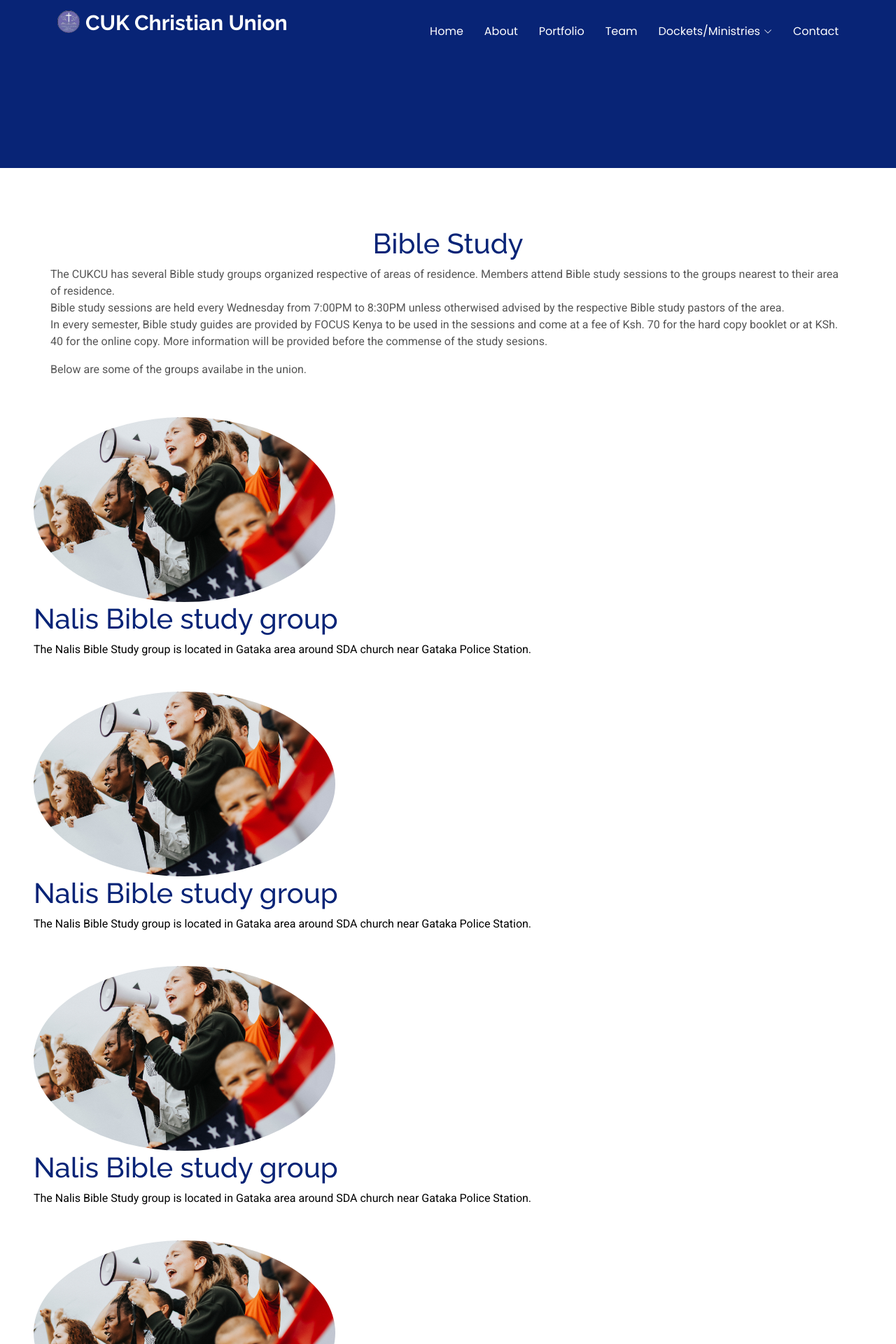
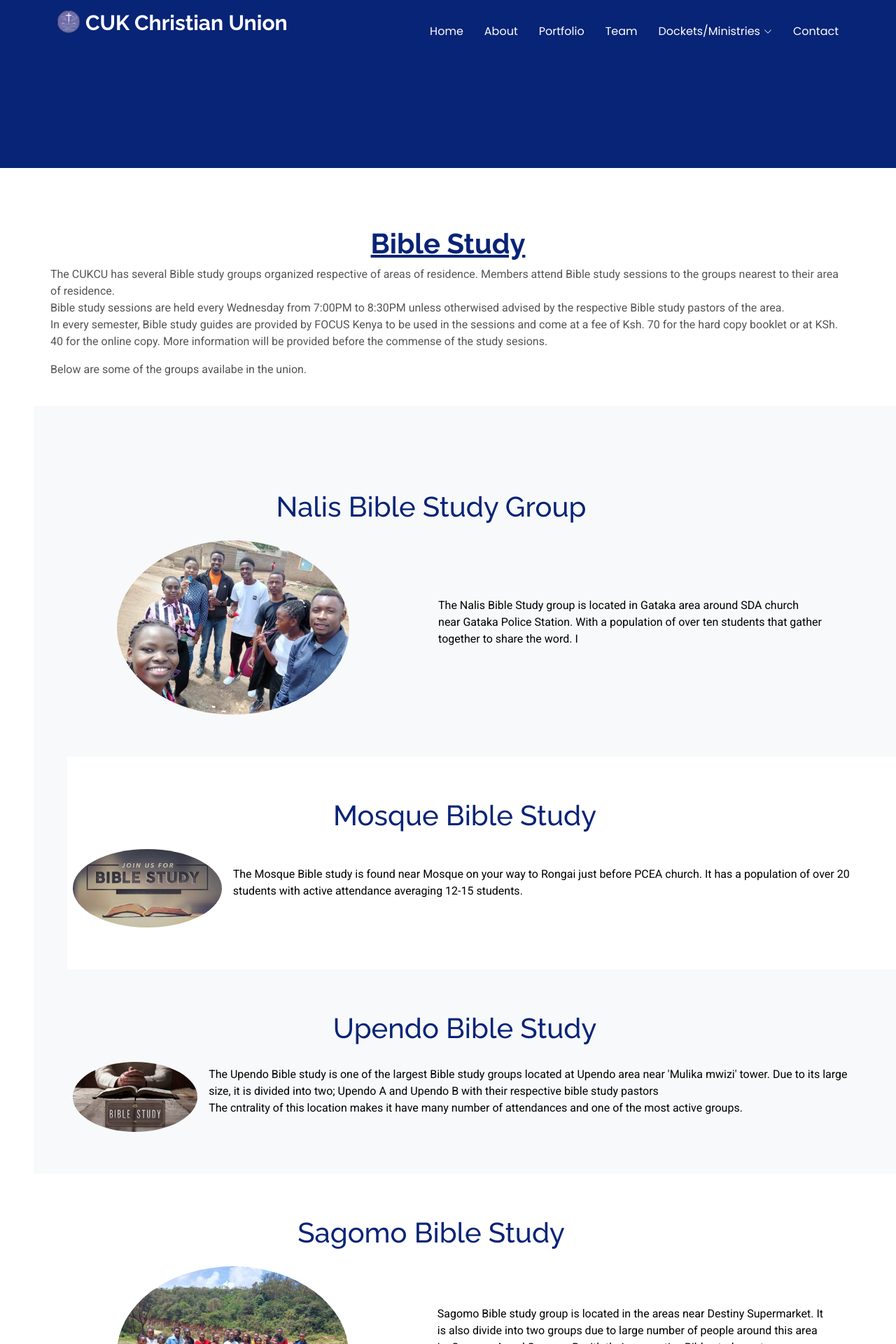
Before and after one commit to Cptzeph23/CUKCU, a Django app: page /bibleStudy/ in a window 1280 px wide. Shown: the top 1920 px of the page at 70% size. Run offline with Django 5.2, Linux system fonts and the light colour scheme; some libraries are stand-ins or nearby versions.

Commit message:
Initial Commit

```diff
--- a/templates/bibleStudy.html
+++ b/templates/bibleStudy.html
@@ -5,7 +5,7 @@
 
     <section>
     <div class="align-items-center align-content-center ms-5 me-5 p-4">
-        <h1 class="text-center">Bible Study</h1>
+        <h1 class="text-center fw-bolder text-decoration-underline">Bible Study</h1>
         <p>The CUKCU has several Bible study groups organized respective of areas of residence.
             Members attend Bible study sessions to the groups nearest to their area of residence. <br>
 
@@ -18,62 +18,145 @@
 
     <p>Below are some of the groups availabe in the union.</p>
     </div>
-    <div class="text-light ms-5 mt-3">
-      <div>
-          <div>
-              <img src="{% static 'assets/img/advocacy.jpeg' %}" alt="Advocacy" class="rounded-circle img-fluid" style="max-width: 35%; max-height: 20%">
+   <section class="text-light text-bg-light ms-5 ">
+<section class="text-light text-bg-light">
+  <div class="container text-center ms-0 me-0 ps-2">
+    <h1 class="mb-4">Nalis Bible Study Group</h1>
+    <div class="d-flex align-items-center justify-content-center">
+
+      <div class="me-3">
+        <img src="{% static 'assets/img/Nalis BS.jpeg' %}" alt="Advocacy" class="rounded-circle img-fluid" style="max-width: 60%; max-height: 40%;">
       </div>
-            <h1>Nalis Bible study group</h1>
-        <p class="text-black">The Nalis Bible Study group is located in Gataka area around SDA church near Gataka Police Station.</p>
 
+      <div class="text-start">
+        <p class="text-black">
+          The Nalis Bible Study group is located in Gataka area around SDA church near Gataka Police Station.
+            With a population of over ten students that gather together to share the word. I
+        </p>
       </div>
-        <div class="mt-5">
-          <div>
-              <img src="{% static 'assets/img/advocacy.jpeg' %}" alt="Advocacy" class="rounded-circle img-fluid" style="max-width: 35%; max-height: 20%">
     </div>
-            <h1>Nalis Bible study group</h1>
-        <p class="text-black">The Nalis Bible Study group is located in Gataka area around SDA church near Gataka Police Station.</p>
+  </div>
+</section>
+<section class="text-light ms-5">
+  <div class="container text-center ms-0 me-0 ps-2">
+    <h1 class="mb-4">Mosque Bible Study</h1>
+    <div class="d-flex align-items-center justify-content-center">
 
+      <div class="me-3">
+        <img src="{% static 'assets/img/Mosque.jpeg' %}" alt="Advocacy" class="rounded-circle img-fluid" style="max-width: 100%; max-height: 40%;">
       </div>
-        <div class="mt-5">
-          <div>
-              <img src="{% static 'assets/img/advocacy.jpeg' %}" alt="Advocacy" class="rounded-circle img-fluid" style="max-width: 35%; max-height: 20%">
+
+      <div class="text-start">
+        <p class="text-black">
+          The Mosque Bible study is found near Mosque on your way to Rongai just before PCEA church.
+            It has a population of over 20 students with active attendance averaging 12-15 students.
+
+        </p>
       </div>
-            <h1>Nalis Bible study group</h1>
-        <p class="text-black">The Nalis Bible Study group is located in Gataka area around SDA church near Gataka Police Station.</p>
+    </div>
+  </div>
+</section>
+    <section class="text-bg-light ms-5">
+  <div class="container text-center ms-0 me-0 ps-2">
+    <h1 class="mb-4">Upendo Bible Study</h1>
+    <div class="d-flex align-items-center justify-content-center">
 
+      <div class="me-3">
+        <img src="{% static 'assets/img/Upendo.jpeg' %}" alt="Advocacy" class="rounded-circle img-fluid" style="max-width: 100%; max-height: 40%;">
       </div>
-       <div class="mt-5">
-          <div>
-              <img src="{% static 'assets/img/advocacy.jpeg' %}" alt="Advocacy" class="rounded-circle img-fluid" style="max-width: 35%; max-height: 20%">
+
+      <div class="text-start">
+        <p class="text-black">
+          The Upendo Bible study is one of the largest Bible study groups located at Upendo area near
+            'Mulika mwizi' tower. Due to its large size, it is divided
+            into two; Upendo A and Upendo B with their respective bible study pastors
+            <br>
+            The cntrality of this location makes it have many number of attendances and one of the most active groups.
+        </p>
       </div>
-            <h1>Nalis Bible study group</h1>
-        <p class="text-black">The Nalis Bible Study group is located in Gataka area around SDA church near Gataka Police Station.</p>
+    </div>
+  </div>
+</section>
+<section class="text-light">
+  <div class="container text-center ms-0 me-0 ps-2">
+    <h1 class="mb-4">Sagomo Bible Study</h1>
+    <div class="d-flex align-items-center justify-content-center">
 
+      <div class="me-3">
+        <img src="{% static 'assets/img/sagomo.jpg' %}" alt="Advocacy" class="rounded-circle img-fluid" style="max-width: 60%; max-height: 40%;">
       </div>
-        <div class="mt-5">
-          <div>
-              <img src="{% static 'assets/img/advocacy.jpeg' %}" alt="Advocacy" class="rounded-circle img-fluid" style="max-width: 35%; max-height: 20%">
+
+      <div class="text-start">
+        <p class="text-black">
+         Sagomo Bible study group is located in the areas near Destiny Supermarket.
+            It is also divide into two groups due to large number of
+            people around this area i.e Sagomo A and Sagomo B with their respective Bible study pastors.
+            <br>
+            Since it is located near Destiny Supermarket, it is one of the largest Bible study groups
+            and among the most active in attendance and participation
+        </p>
       </div>
-            <h1>Nalis Bible study group</h1>
-        <p class="text-black">The Nalis Bible Study group is located in Gataka area around SDA church near Gataka Police Station.</p>
+    </div>
+  </div>
+</section>
+<section class="text-bg-light ms-5">
+  <div class="container text-center ms-0 me-0 ps-2">
+    <h1 class="mb-4">Kericho Bible Study</h1>
+    <div class="d-flex align-items-center justify-content-center">
 
+      <div class="me-3">
+        <img src="{% static 'assets/img/Kericho.jpeg' %}" alt="Advocacy" class="rounded-circle img-fluid" style="max-width: 100%; max-height: 40%;">
       </div>
-        <div class="mt-5">
-          <div>
-              <img src="{% static 'assets/img/advocacy.jpeg' %}" alt="Advocacy" class="rounded-circle img-fluid" style="max-width: 35%; max-height: 20%">
+
+      <div class="text-start">
+        <p class="text-black">
+          The Kericho BS is located around SKL apartments in Gataka near AIC church.
+            Population in this group is not as much as the rest of the groups due to it's far location on the exit of Gataka having few students residing here.
+        </p>
       </div>
-            <h1>Nalis Bible study group</h1>
-        <p class="text-black">The Nalis Bible Study group is located in Gataka area around SDA church near Gataka Police Station.</p>
+    </div>
+  </div>
+</section>
+    </section>
+    <section class="text-light ms-5">
+  <div class="container text-center ms-0 me-0 ps-2">
+    <h1 class="mb-4">School Group A, B & C </h1>
+    <div class="d-flex align-items-center justify-content-center">
 
+      <div class="me-3">
+        <img src="{% static 'assets/img/SchoolBS.jpeg' %}" alt="Advocacy" class="rounded-circle img-fluid" style="max-width: 100%; max-height: 40%;">
       </div>
-       <div class="mt-5">
-          <div>
-              <img src="{% static 'assets/img/advocacy.jpeg' %}" alt="Advocacy" class="rounded-circle img-fluid" style="max-width: 35%; max-height: 20%">
+
+      <div class="text-start">
+        <p class="text-black">
+          The groups A, B & C Bible studies are the residents' Bible study groups conducted in school for
+            students staying in the hostels.
+            <br>
+            Since there are many students in the hostels, attendance is very high leading to the division into 3 separate groups
+            each led by it's own Bible study pastor
+        </p>
       </div>
-            <h1>Nalis Bible study group</h1>
-        <p class="text-black">The Nalis Bible Study group is located in Gataka area around SDA church near Gataka Police Station.</p>
+    </div>
+  </div>
+</section>
+    <section class="text-bg-light ms-5">
+  <div class="container text-center ms-0 me-0 ps-2">
+    <h1 class="mb-4">Online Bible Study</h1>
+    <div class="d-flex align-items-center justify-content-center">
 
+      <div class="me-3">
+        <img src="{% static 'assets/img/Online.jpeg' %}" alt="Advocacy" class="rounded-circle img-fluid" style="max-width: 100%; max-height: 80%;">
+      </div>
+
+      <div class="text-start">
+        <p class="text-black">
+          This Bible study group is attended to by students who are neither living in school or in Gataka.
+            They stay far from school or they are held up and cannot attend the physical groups.
+            <br>
+            However, challenges such as network connectivity issues and bundles for livestream sessions,
+            make this group not to have as many participants as the rest of the groups.
+        </p>
+      </div>
     </div>
   </div>
 </section>
```
Also changed, not shown: static/assets/img/Kericho.jpeg (added), static/assets/img/Mosque.jpeg (added), static/assets/img/Online.jpeg (added), static/assets/img/SchoolBS.jpeg (added), static/assets/img/Upendo.jpeg (added). Lines whose indentation alone changed are shown as unchanged.
